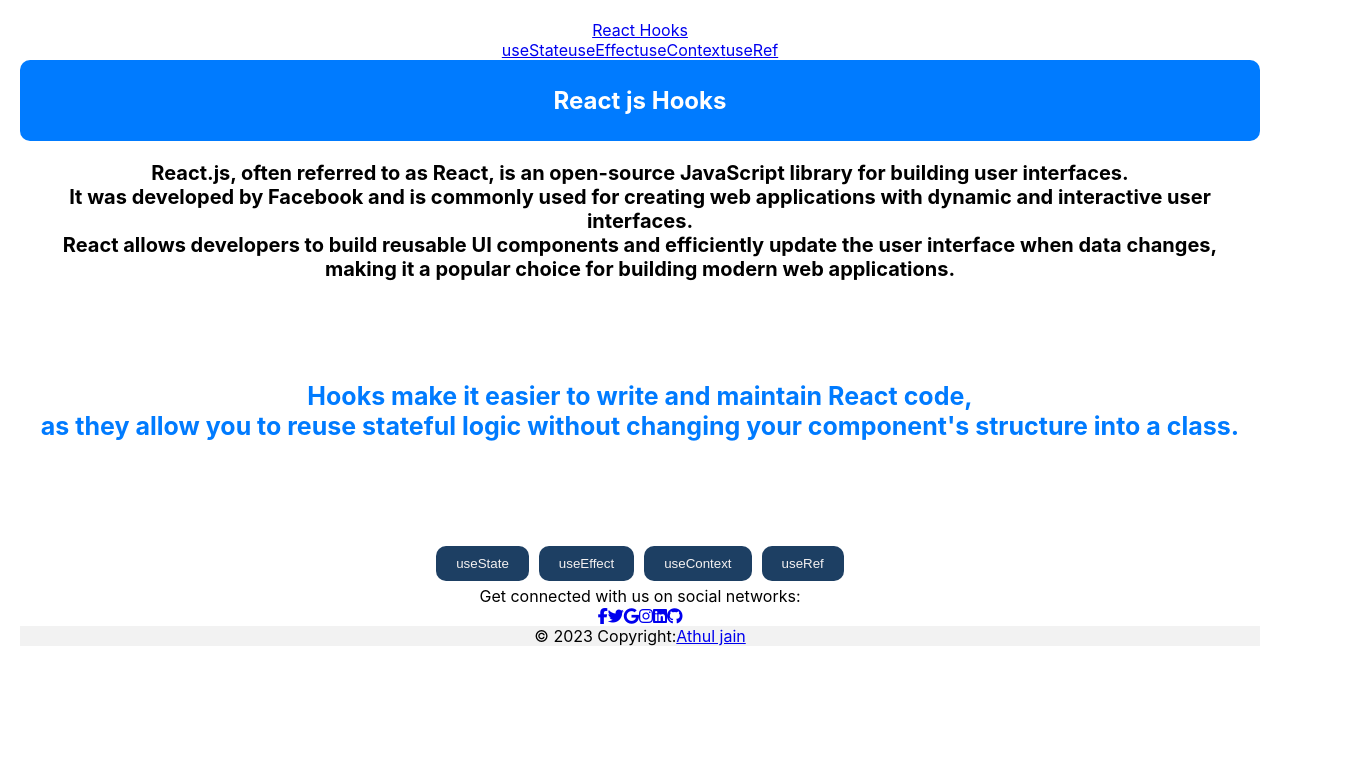
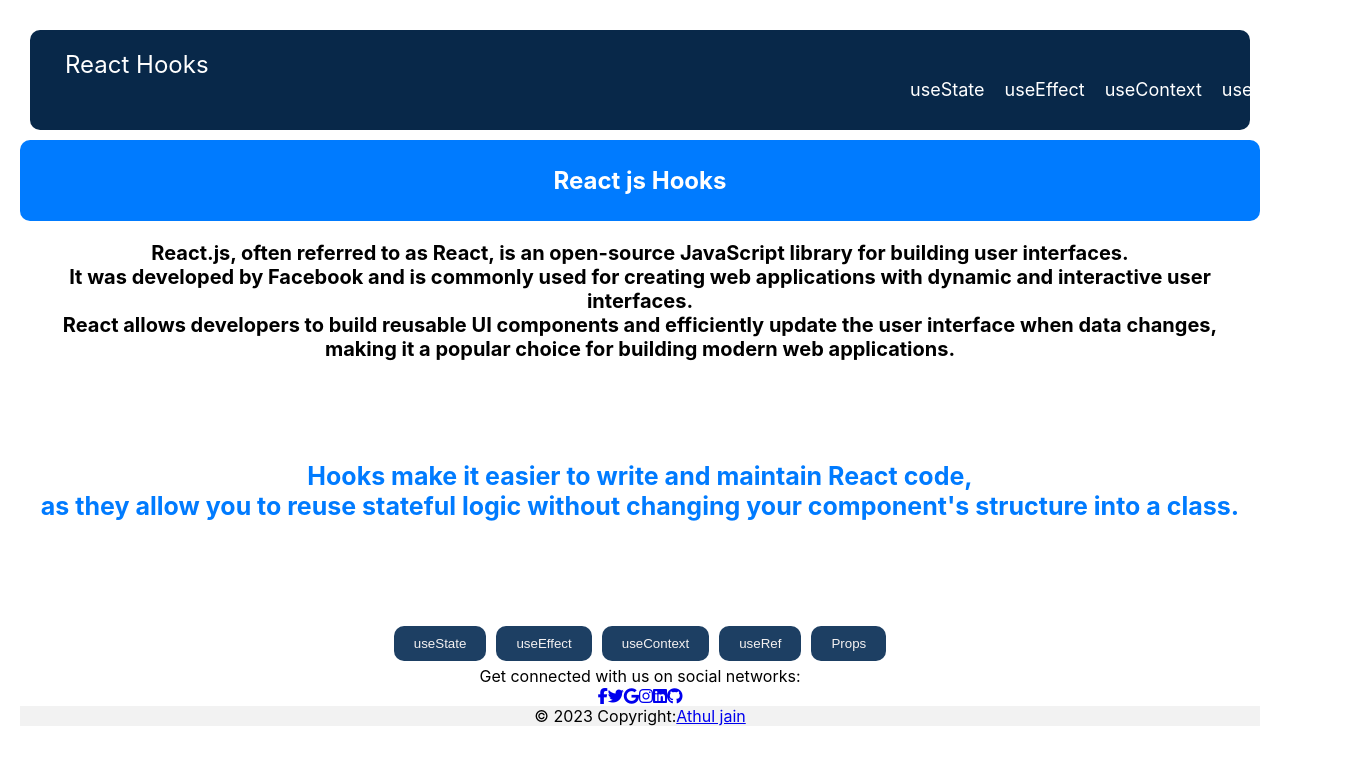
Before and after one commit to athuljain/React-Js-Hooks, a React (Create React App) app: page / in a window 1280 px wide. Shown: the top 764 px of the page, 1370 px wide, since content can reach past the window. Built offline with nearby package versions, Linux system fonts and the light colour scheme.

Commit message:
props commit

```diff
--- a/src/Components/Header.jsx
+++ b/src/Components/Header.jsx
@@ -1,6 +1,7 @@
 import Navbar from 'react-bootstrap/Navbar';
 import Container from 'react-bootstrap/Container';
 import Nav from 'react-bootstrap/Nav';
+import "../Styles/Header.css"
 
 
 export default function Header(){
@@ -14,6 +15,7 @@ export default function Header(){
       <Nav.Link href="/useEffect">useEffect</Nav.Link>
       <Nav.Link href="/useContext">useContext</Nav.Link>
       <Nav.Link href="/useRef">useRef</Nav.Link>
+      <Nav.Link href="/useProps">Props</Nav.Link>
     </Nav>
   </Container>
 </Navbar>
--- a/src/Components/MainPage.jsx
+++ b/src/Components/MainPage.jsx
@@ -18,6 +18,9 @@ export default function MainPage() {
   }
   function UseRefPage() {
     navigate("/useRef");
+  }
+  function PropsPage(){
+    navigate('/useProps')
   }
 
   return (
@@ -51,6 +54,7 @@ export default function MainPage() {
         <button onClick={UseEffectPage}>useEffect</button>
         <button onClick={UseContextPage}>useContext</button>
         <button onClick={UseRefPage}>useRef</button>
+        <button onClick={PropsPage}>Props</button>
       </div>
       < Footer />
     </div>
--- a/src/Styles/Header.css
+++ b/src/Styles/Header.css
@@ -0,0 +1,33 @@
+/* Custom CSS for the navigation bar */
+.navbar {
+    background-color: #082849; /* Set the background color */
+    margin: 10px;
+    border-radius: 10px;
+    height: 100px;
+  }
+  .navbar .navbar-brand {
+    color: #fff;
+    font-size: 24px;
+    display: flex;
+    margin-left: 35px;
+    text-decoration: none;
+}
+
+.navbar .nav-link {
+    color: #fff;
+    font-size: 18px;
+    margin-right: 20px;
+    text-decoration: none;
+}
+
+
+  .navbar .nav-link:hover {
+    text-decoration: underline; /* Add underline on hover */
+  }
+
+  .container {
+    padding-top: 20px; /* Add some top padding to the container */
+  }
+  .navbar-nav{
+    margin-left: 880px;
+  }
```
Lines whose indentation alone changed are shown as unchanged.
